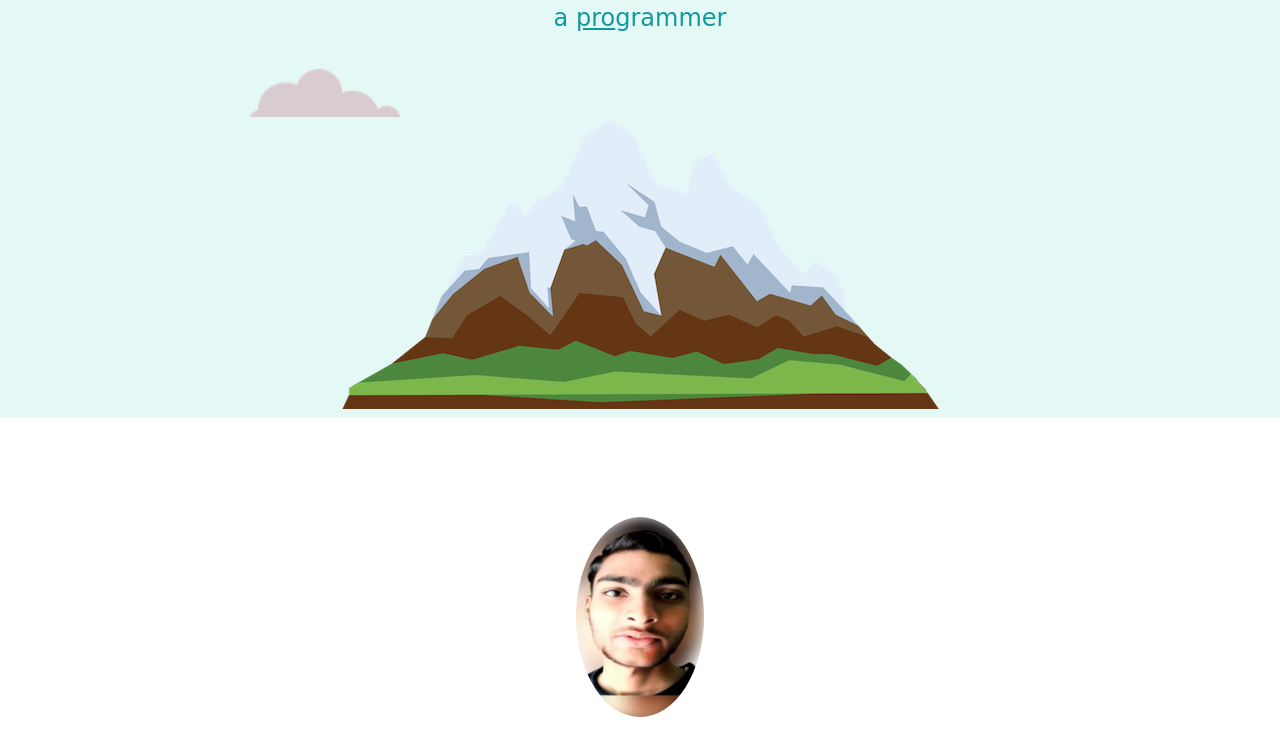
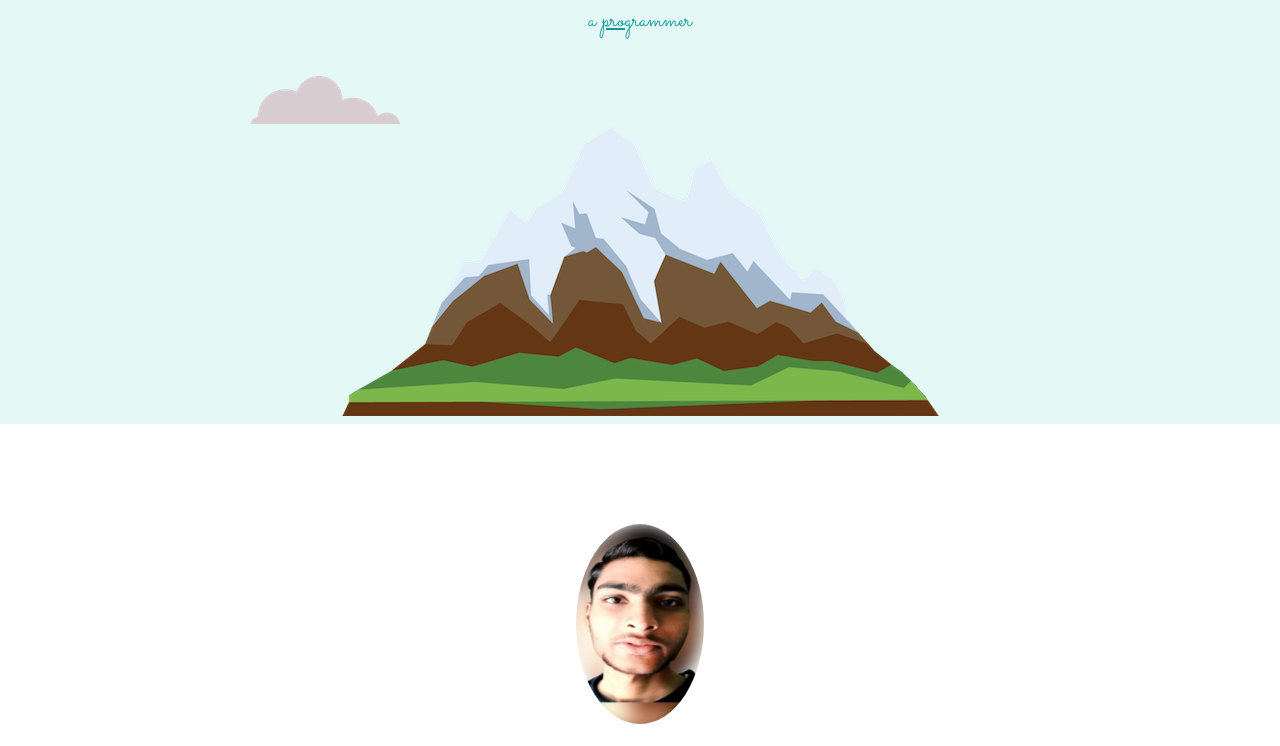
Before and after one commit to AbhishekGargcoder/CV, a plain HTML site: page index.html in a window 1280 px wide. Shown: the part 189-935 px from the top of the page. Drawn offline with Linux system fonts and the light colour scheme.

Commit message:
Update style.css

```diff
--- a/css-my site/style.css
+++ b/css-my site/style.css
@@ -57,7 +57,7 @@ hr{
     margin: 100px auto;
 }
 .font{
-    font-family: cursive;
+ //   font-family: cursive;
     color: #11999E;
     font-size: 1.5rem;
     padding-bottom: 20px;
```
